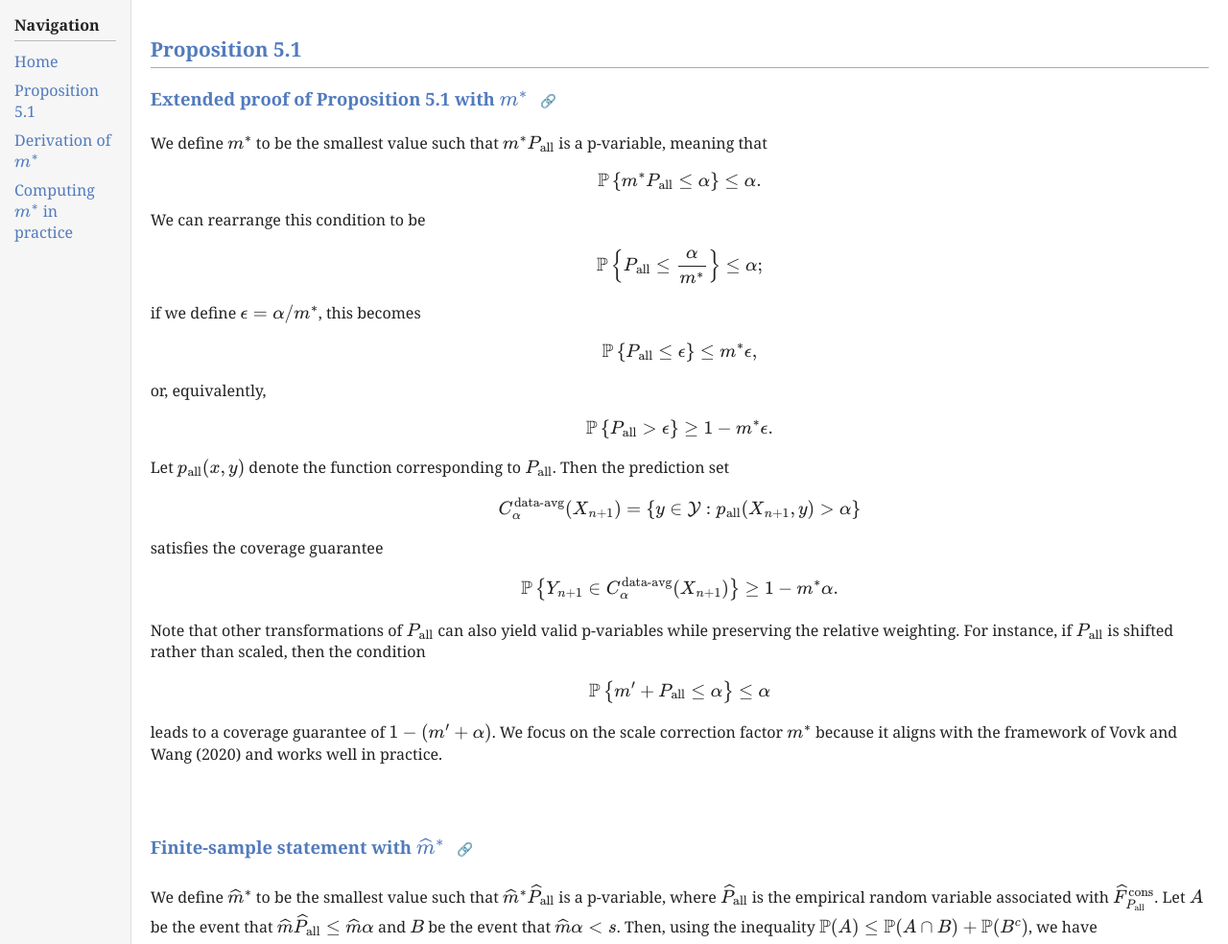
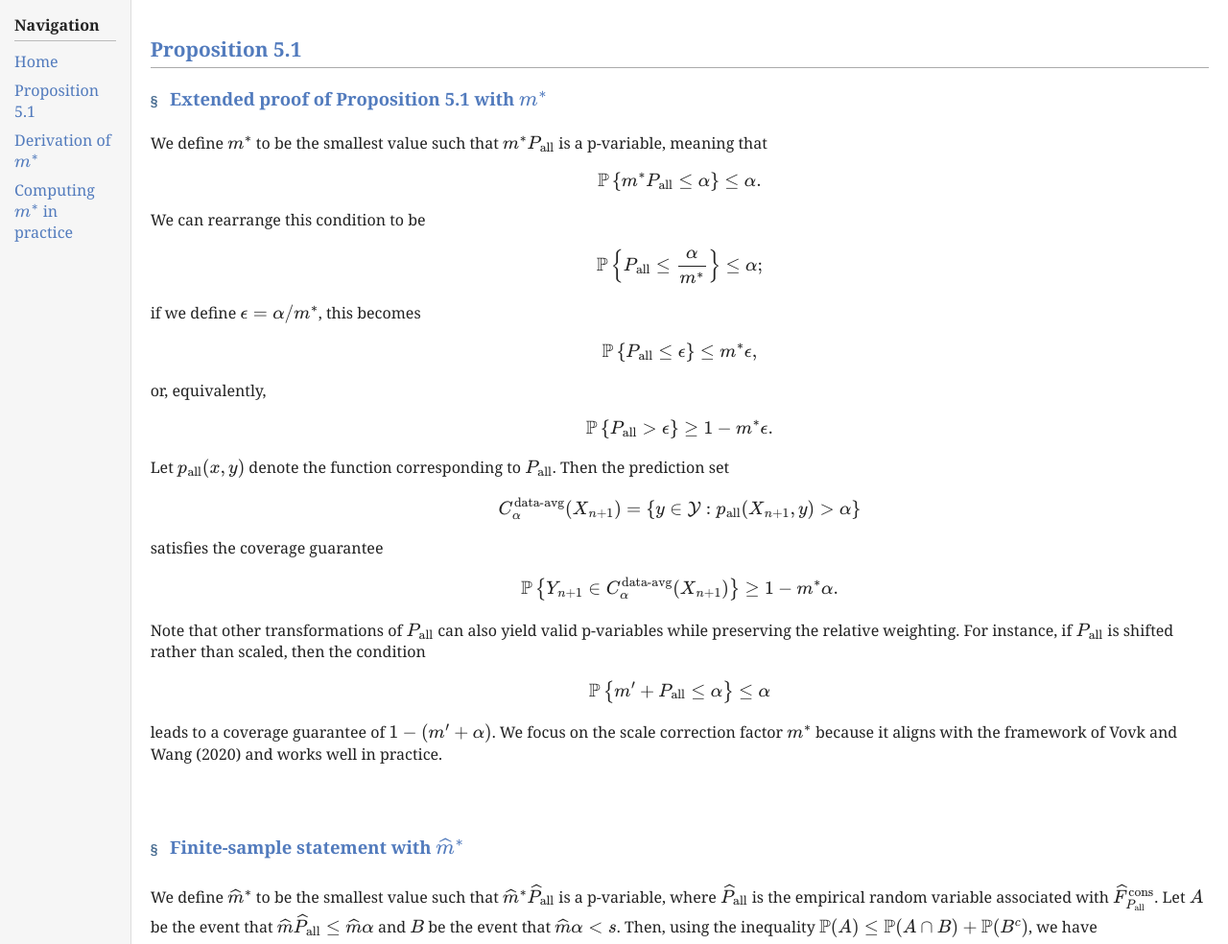
Before and after one commit to math-imposter/math-imposter.github.io, a Jekyll site: the page built from pages/proposition-5-1.html, in a window 1280 px wide. Shown: the top 984 px of the page at 96% size. Built offline with Jekyll 4.4.1, drawn with Linux system fonts in a browser that asks for light colours.

Commit message:
okay i have to stop...anchor linking

```diff
--- a/assets/css/style.css
+++ b/assets/css/style.css
@@ -96,15 +96,30 @@ pre, code {
     }
 }
 
+/*.anchor-link {*/
+/*  margin-left: 8px;*/
+/*  text-decoration: none;*/
+/*  font-size: 0.75em;*/
+/*  color: #333;*/
+/*  visibility: visible;*/
+/*  font-family: sans-serif;*/
+/*}*/
+
+/*.anchor-link:hover {*/
+/*  color: #000;*/
+/*}*/
+
 .anchor-link {
-  margin-left: 8px;
+  margin-right: 8px;
   text-decoration: none;
   font-size: 0.75em;
-  color: #666; /* consistent, subtle gray */
-  visibility: visible; /* always visible */
+  color: #003366; /* dark blue */
+  font-weight: bold;
   font-family: sans-serif;
+  opacity: 0.7;
+  transition: opacity 0.2s;
 }
 
-/*h3:hover .anchor-link {*/
-/*  visibility: visible;*/
-/*}*/
+.anchor-link:hover {
+  opacity: 1;
+}
--- a/pages/proposition-5-1.html
+++ b/pages/proposition-5-1.html
@@ -7,8 +7,8 @@ permalink: /proposition-5-1
 <h2>Proposition 5.1</h2>
 
 <h3 id="extended-proof">
+  <a href="#extended-proof" class="anchor-link" aria-label="Link to Section: Extended proof of Proposition 5.1 with m*">§</a>
   Extended proof of Proposition 5.1 with \(m^*\)
-  <a href="#extended-proof" class="anchor-link" aria-label="Link to Section: Extended proof of Proposition 5.1 with m*">🔗</a>
 </h3>
 
 We define \(m^*\) to be the smallest value such that \(m^* P_{\text{all}}\) is a p-variable, meaning that
@@ -44,8 +44,8 @@ Note that other transformations of \(P_{\text{all}}\) can also yield valid p-var
 leads to a coverage guarantee of \(1 - (m' + \alpha)\). We focus on the scale correction factor \(m^*\) because it aligns with the framework of Vovk and Wang (2020) and works well in practice.
 
 <h3 id="finite-sample" style="margin-top: 4em;">
+  <a href="#finite-sample" class="anchor-link" aria-label="Link to Section: Finite-sample statement with m-hat star">§</a>
   Finite-sample statement with \( \widehat{m}^* \)
-  <a href="#finite-sample" class="anchor-link" aria-label="Link to Section: Finite-sample statement with m-hat star">🔗</a>
 </h3>
 
 We define \(\widehat{m}^*\) to be the smallest value such that \(\widehat{m}^* \widehat{P}_{\text{all}}\) is a p-variable, where \(\widehat{P}_{\text{all}}\) is the empirical random variable associated with \(\widehat{F}^{\text{cons}}_{P_{\text{all}}}\).
```
